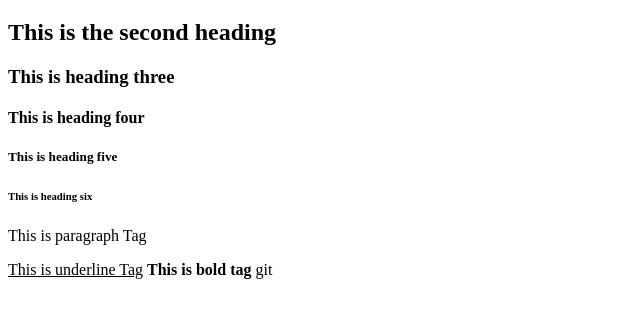
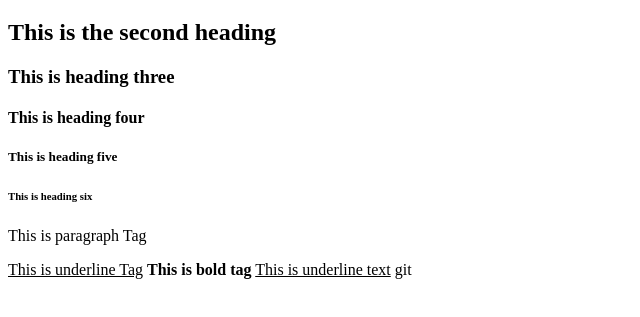
Before and after one commit to WebInOut/Project, a plain HTML site: page index.html in a window 1280 px wide. Shown: the part 61-378 px from the top of the page, without its empty margins (0-640 px from the left). Drawn offline with Linux system fonts and the light colour scheme.

Commit message:
index 1.1

```diff
--- a/index.html
+++ b/index.html
@@ -15,5 +15,6 @@
     <p>This is paragraph Tag</p>
     <u>This is underline Tag</u>
     <b>This is bold tag</b>
+    <u>This is underline text</u>
 </body>
 </html>git
```
